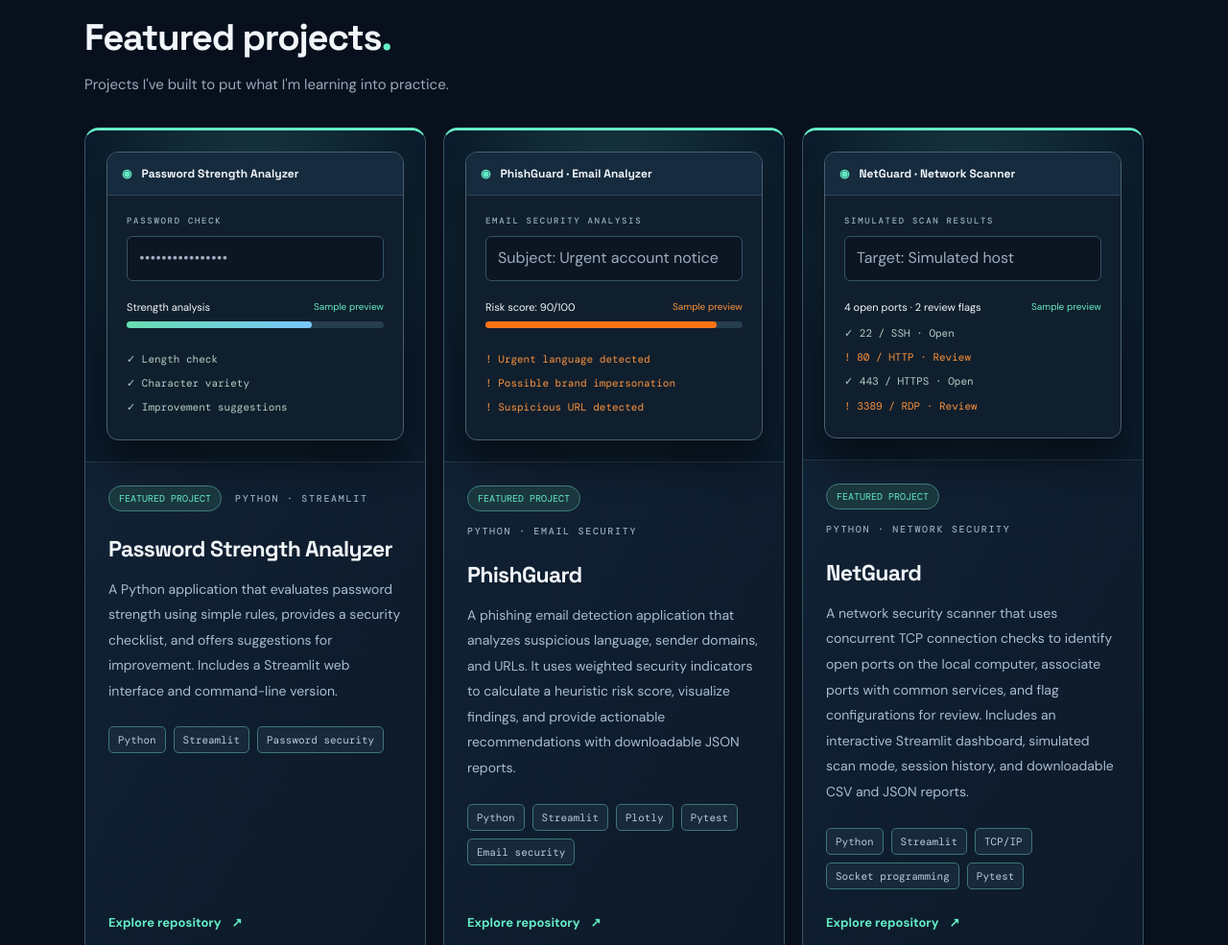
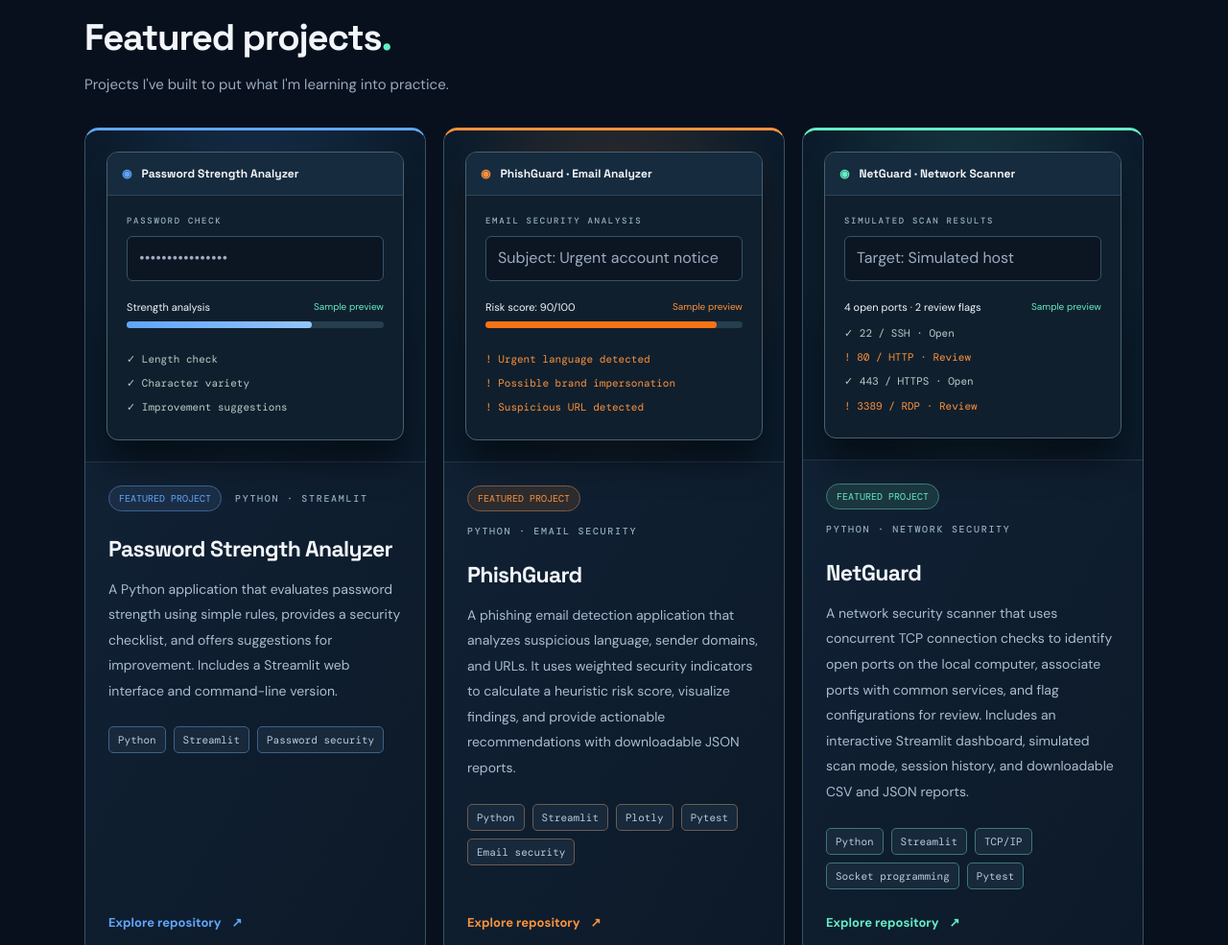
Before and after one commit to cyberseafoam/cyberseafoam.github.io, a plain HTML site: page index.html in a window 1280 px wide. Shown: the part 2004-2989 px from the top of the page at 96% size. Drawn offline with nearby package versions, Linux system fonts and the light colour scheme.

Commit message:
Assign blue, orange and teal project identities

```diff
--- a/index.html
+++ b/index.html
@@ -10,7 +10,7 @@
   <link rel="preconnect" href="https://fonts.googleapis.com" />
   <link rel="preconnect" href="https://fonts.gstatic.com" crossorigin />
   <link href="https://fonts.googleapis.com/css2?family=DM+Mono:wght@400;500&family=DM+Sans:wght@400;500;600;700&family=Space+Grotesk:wght@400;500;600;700&display=swap" rel="stylesheet" />
-  <link rel="stylesheet" href="styles.css?v=network2" />
+  <link rel="stylesheet" href="styles.css?v=project-accents" />
 </head>
 <body>
   <div class="site-bg" aria-hidden="true"></div>
@@ -56,11 +56,11 @@
 
     <section class="section container" id="projects" aria-labelledby="projects-title">
       <div class="section-heading"><span class="section-number">03 / WORK</span><h2 id="projects-title">Featured projects<span class="green-dot">.</span></h2><p>Projects I've built to put what I'm learning into practice.</p></div>
-      <div class="project-grid"><article class="project-card">
+      <div class="project-grid"><article class="project-card project-password">
         <div class="project-details"><div class="project-meta"><span class="featured-pill">FEATURED PROJECT</span><span class="project-year">PYTHON · STREAMLIT</span></div><h3>Password Strength Analyzer</h3><p>A Python application that evaluates password strength using simple rules, provides a security checklist, and offers suggestions for improvement. Includes a Streamlit web interface and command-line version.</p><div class="tags"><span>Python</span><span>Streamlit</span><span>Password security</span></div><a class="project-link" href="https://github.com/cyberseafoam/password-strength-analyzer" target="_blank" rel="noopener noreferrer">Explore repository <span aria-hidden="true">↗</span></a></div>
         <div class="project-visual" aria-hidden="true"><div class="mock-app"><div class="mock-top"><span>◉</span> Password Strength Analyzer</div><div class="mock-body"><div class="mock-label">PASSWORD CHECK</div><div class="mock-input">••••••••••••••••</div><div class="mock-score"><span>Strength analysis</span><span class="mock-score-label">Sample preview</span></div><div class="mock-meter"><span></span></div><div class="mock-check">✓ Length check</div><div class="mock-check">✓ Character variety</div><div class="mock-check">✓ Improvement suggestions</div></div></div></div>
       </article>
-      <article class="project-card">
+      <article class="project-card project-phishing">
         <div class="project-details">
           <div class="project-meta"><span class="featured-pill">FEATURED PROJECT</span><span class="project-year">PYTHON · EMAIL SECURITY</span></div>
           <h3>PhishGuard</h3>
@@ -83,7 +83,7 @@
           </div>
         </div>
       </article>
-      <article class="project-card">
+      <article class="project-card project-network">
         <div class="project-details">
           <div class="project-meta"><span class="featured-pill">FEATURED PROJECT</span><span class="project-year">PYTHON · NETWORK SECURITY</span></div>
           <h3>NetGuard</h3>
```
